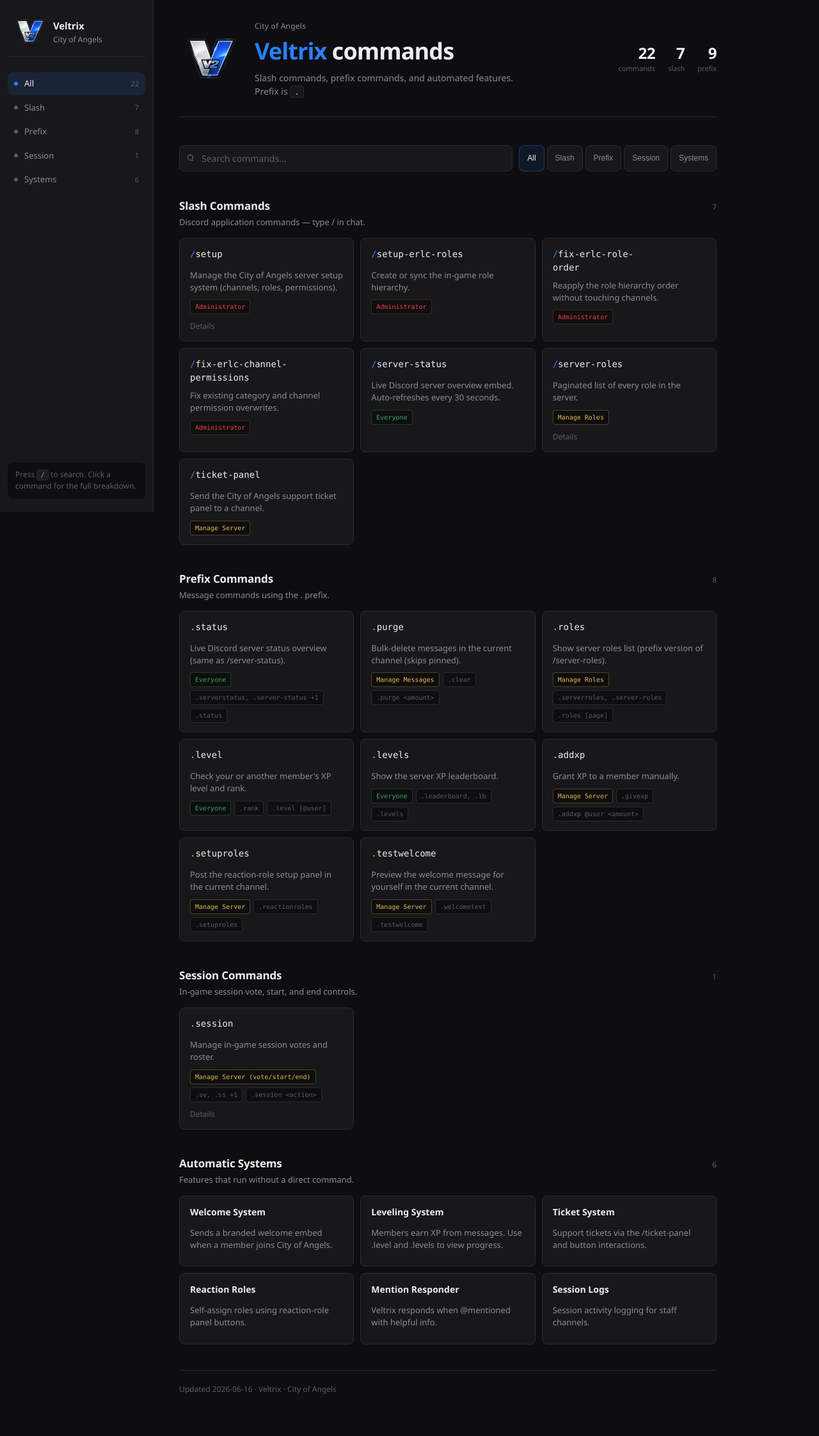
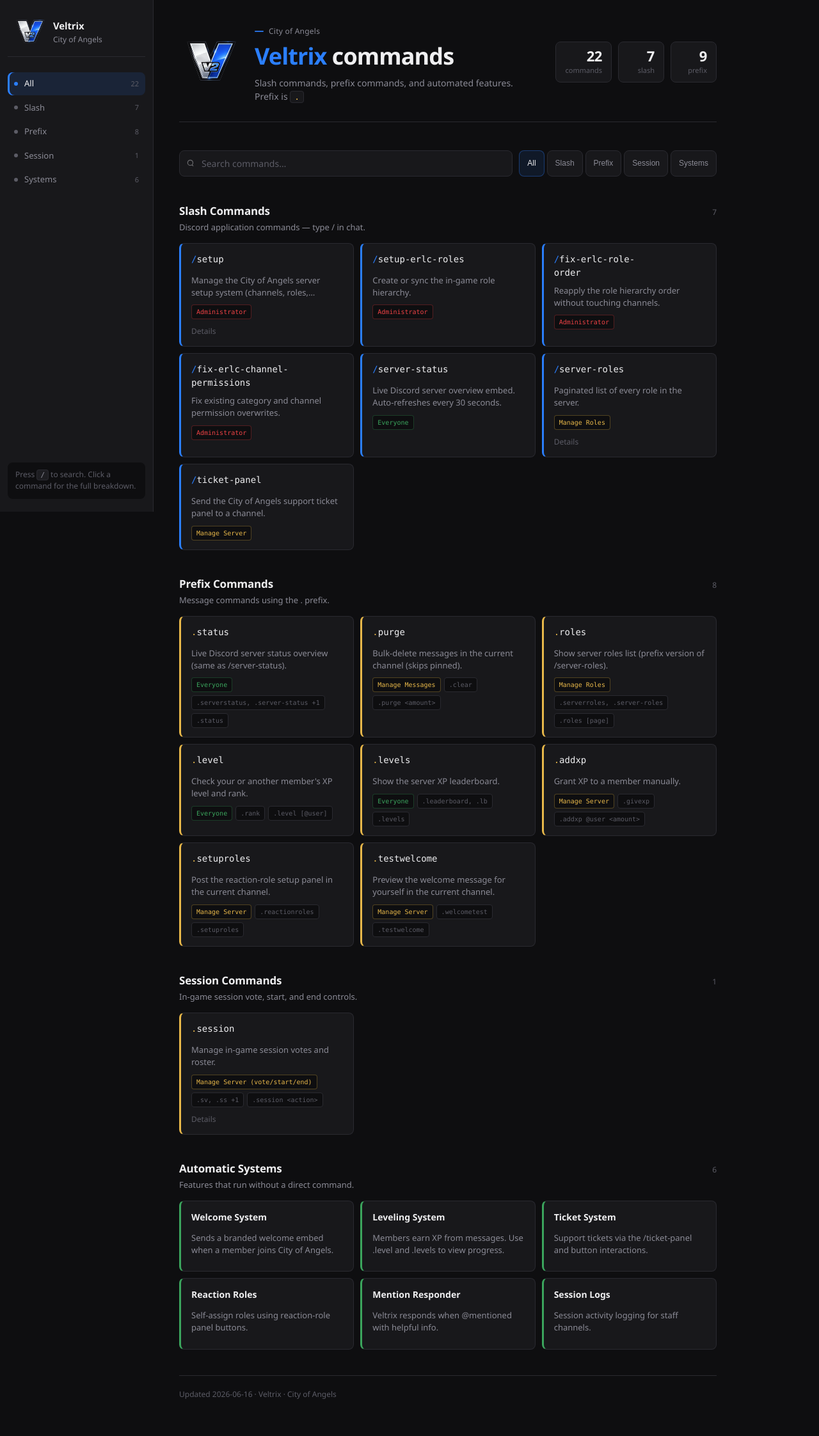
Before and after one commit to Preston155/hangout-website, a PHP site: page / in a window 1280 px wide. Shown: the whole page at 64% size. Before the commit the page ends 2179 px from the top, so only its background shows below. Run offline with PHP 8.4, Linux system fonts and the light colour scheme.

Commit message:
Preload logo with WebP for instant display and subtle UI polish.

```diff
--- a/css/commands.css
+++ b/css/commands.css
@@ -81,7 +113,8 @@ html, body {
   place-items: center;
 }
 
-.sidebar__logo img {
+.sidebar__logo img,
+.sidebar__logo-img {
   width: 100%;
   height: 100%;
   object-fit: contain;
@@ -133,6 +166,7 @@ html, body {
 .nav-link.active {
   background: rgba(43, 127, 255, 0.12);
   color: var(--text);
+  box-shadow: inset 3px 0 0 var(--accent);
 }
 
 .nav-link__dot {
@@ -200,22 +234,44 @@ html, body {
   gap: 22px;
 }
 
+.hero__logo-wrap {
+  flex-shrink: 0;
+  line-height: 0;
+}
+
 .hero__logo {
   width: 96px;
   height: 96px;
   object-fit: contain;
   transform: scale(1.35);
-  flex-shrink: 0;
   pointer-events: none;
   user-select: none;
+  animation: hero-logo-in 0.5s var(--ease) 0.05s both;
+}
+
+@keyframes hero-logo-in {
+  from { opacity: 0; transform: scale(1.2); }
+  to { opacity: 1; transform: scale(1.35); }
 }
 
 .hero__label {
+  display: inline-flex;
+  align-items: center;
+  gap: 8px;
   font-size: 12px;
   font-weight: 500;
   color: var(--muted);
   margin-bottom: 8px;
   letter-spacing: 0.02em;
+}
+
+.hero__label::before {
+  content: "";
+  width: 14px;
+  height: 2px;
+  border-radius: 1px;
+  background: var(--accent);
+  opacity: 0.85;
 }
 
 .hero h1 {
@@ -248,15 +304,25 @@ html, body {
 
 .stats {
   display: flex;
-  gap: 20px;
+  gap: 10px;
 }
 
 .stat {
   text-align: right;
+  padding: 10px 14px;
+  border-radius: var(--radius);
+  border: 1px solid var(--border);
+  background: var(--surface);
+  min-width: 72px;
+  transition: border-color 0.15s var(--ease);
+}
+
+.stat:hover {
+  border-color: var(--border-light);
 }
 
 .stat__val {
-  font-size: 24px;
+  font-size: 22px;
   font-weight: 600;
   font-variant-numeric: tabular-nums;
   letter-spacing: -0.02em;
@@ -397,7 +463,12 @@ html, body {
   user-select: none;
   -webkit-user-select: none;
   transition: border-color 0.15s var(--ease), background 0.15s var(--ease), transform 0.2s var(--ease);
+  border-left-width: 3px;
 }
+
+.card--slash { border-left-color: var(--accent); }
+.card--prefix { border-left-color: var(--prefix); }
+.card--system { border-left-color: var(--green); }
 
 .card * {
   cursor: inherit;
--- a/index.html
+++ b/index.html
@@ -6,13 +6,29 @@
     <meta name="theme-color" content="#0e0e10" />
     <meta name="description" content="Command reference for Veltrix — City of Angels Discord bot." />
     <title>Veltrix · City of Angels</title>
-    <link rel="icon" href="assets/veltrix-logo.png?v=7" type="image/png" />
-    <link rel="apple-touch-icon" href="assets/veltrix-logo.png?v=7" />
-    <link rel="stylesheet" href="css/commands.css?v=7" />
+    <link rel="preload" href="assets/veltrix-logo-256.webp?v=8" as="image" type="image/webp" fetchpriority="high" />
+    <link rel="preload" href="data/bot-commands.json?v=8" as="fetch" crossorigin />
+    <link rel="icon" href="assets/favicon-32.png?v=8" type="image/png" sizes="32x32" />
+    <link rel="apple-touch-icon" href="assets/veltrix-logo-256.webp?v=8" />
+    <link rel="stylesheet" href="css/commands.css?v=8" />
   </head>
   <body>
+    <div id="boot" class="boot" aria-hidden="true">
+      <picture>
+        <source srcset="assets/veltrix-logo-256.webp?v=8" type="image/webp" />
+        <img
+          class="boot__logo"
+          src="assets/veltrix-logo.png?v=8"
+          alt=""
+          width="80"
+          height="80"
+          fetchpriority="high"
+          decoding="sync"
+        />
+      </picture>
+    </div>
     <div id="app"></div>
     <div id="toast" class="toast hidden" role="status"></div>
-    <script src="js/app.js?v=7"></script>
+    <script src="js/app.js?v=8" defer></script>
   </body>
 </html>
--- a/js/app.js
+++ b/js/app.js
@@ -7,6 +7,23 @@ const state = {
   modalCmd: null,
 };
 
+const LOGO_V = 8;
+
+function logoPicture(className, w, h, alt = "") {
+  const q = `?v=${LOGO_V}`;
+  return `<picture class="${className}-wrap">
+    <source srcset="assets/veltrix-logo-256.webp${q}" type="image/webp" />
+    <img class="${className}" src="assets/veltrix-logo.png${q}" alt="${esc(alt)}" width="${w}" height="${h}" decoding="async" />
+  </picture>`;
+}
+
+function dismissBoot() {
+  const boot = document.getElementById("boot");
+  if (!boot) return;
+  boot.classList.add("is-done");
+  document.body.classList.add("is-ready");
+  setTimeout(() => boot.remove(), 220);
+}
 let revealObserver = null;
 let toolbarScrollHandler = null;
 
@@ -269,7 +286,7 @@ function render() {
       <aside class="sidebar" id="sidebar">
         <div class="sidebar__brand">
           <div class="sidebar__logo">
-            <img src="assets/veltrix-logo.png?v=7" alt="Veltrix" width="52" height="52" />
+            ${logoPicture("sidebar__logo-img", 52, 52, "Veltrix")}
           </div>
           <div>
             <div class="sidebar__title">${esc(state.data.botName)}</div>
@@ -295,7 +312,7 @@ function render() {
         <header class="hero reveal">
           <div class="hero__row">
             <div class="hero__brand">
-              <img class="hero__logo" src="assets/veltrix-logo.png?v=7" alt="" width="96" height="96" />
+              ${logoPicture("hero__logo", 96, 96)}
               <div>
                 <p class="hero__label">City of Angels</p>
                 <h1><span>Veltrix</span> commands</h1>
@@ -338,6 +355,7 @@ function render() {
   renderModal();
   initReveal();
   initToolbarStick();
+  dismissBoot();
 }
 
 function initReveal() {
@@ -447,7 +465,7 @@ document.addEventListener("keydown", (e) => {
 
 async function init() {
   try {
-    const res = await fetch("data/bot-commands.json?v=4", { cache: "no-store" });
+    const res = await fetch("data/bot-commands.json?v=8", { cache: "no-store" });
     if (!res.ok) throw new Error("Failed to load commands");
     state.data = await res.json();
   } catch (err) {
```
Also changed, not shown: other parts of css/commands.css (+37 -1 lines), public/css/commands.css (+80 -5 lines), public/index.html (+20 -4 lines), assets/favicon-32.png (added), assets/veltrix-logo-256.webp (added), assets/veltrix-logo.webp (added), public/assets/favicon-32.png (added), public/assets/veltrix-logo-256.webp (added), public/assets/veltrix-logo.webp (added), public/js/app.js.
